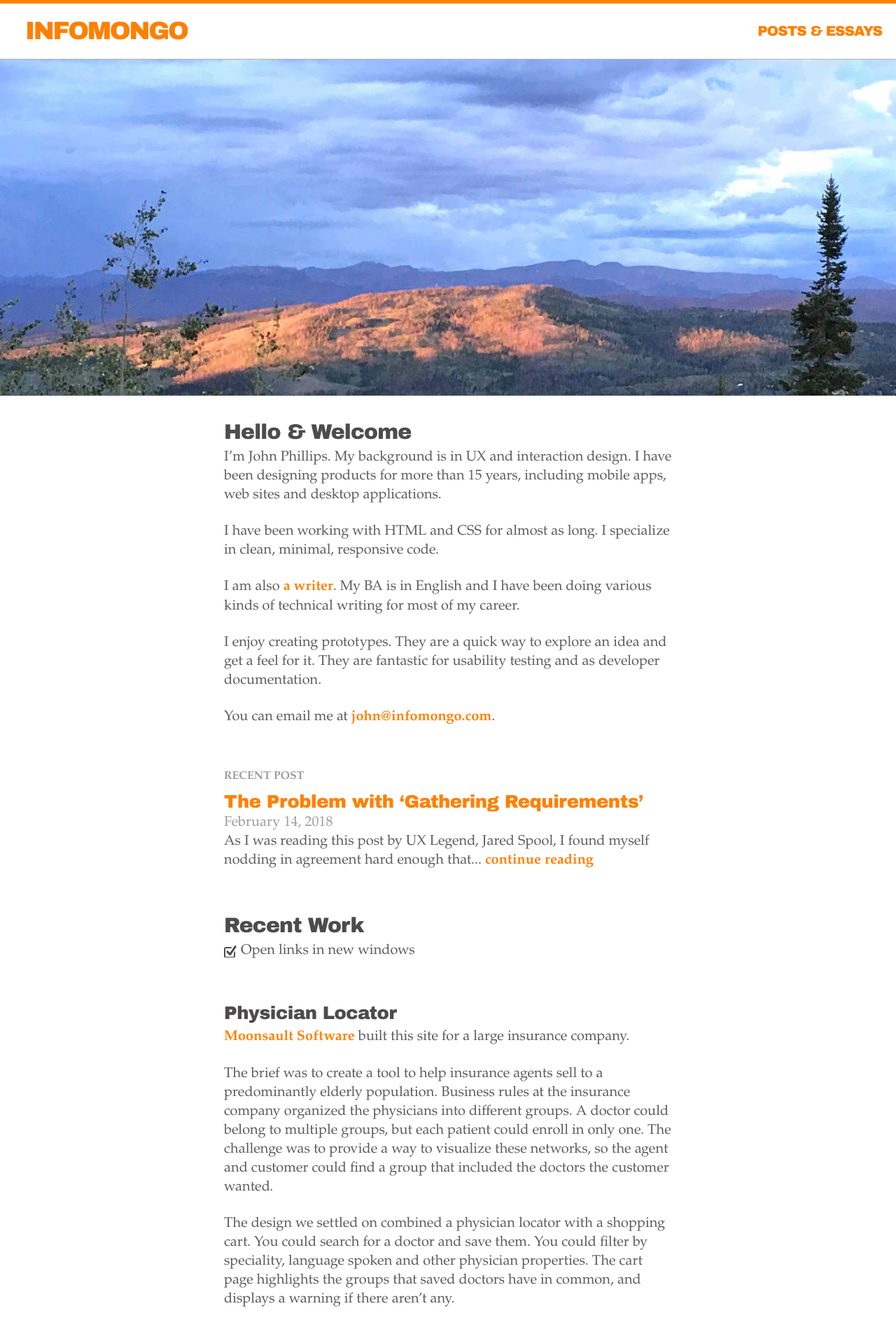
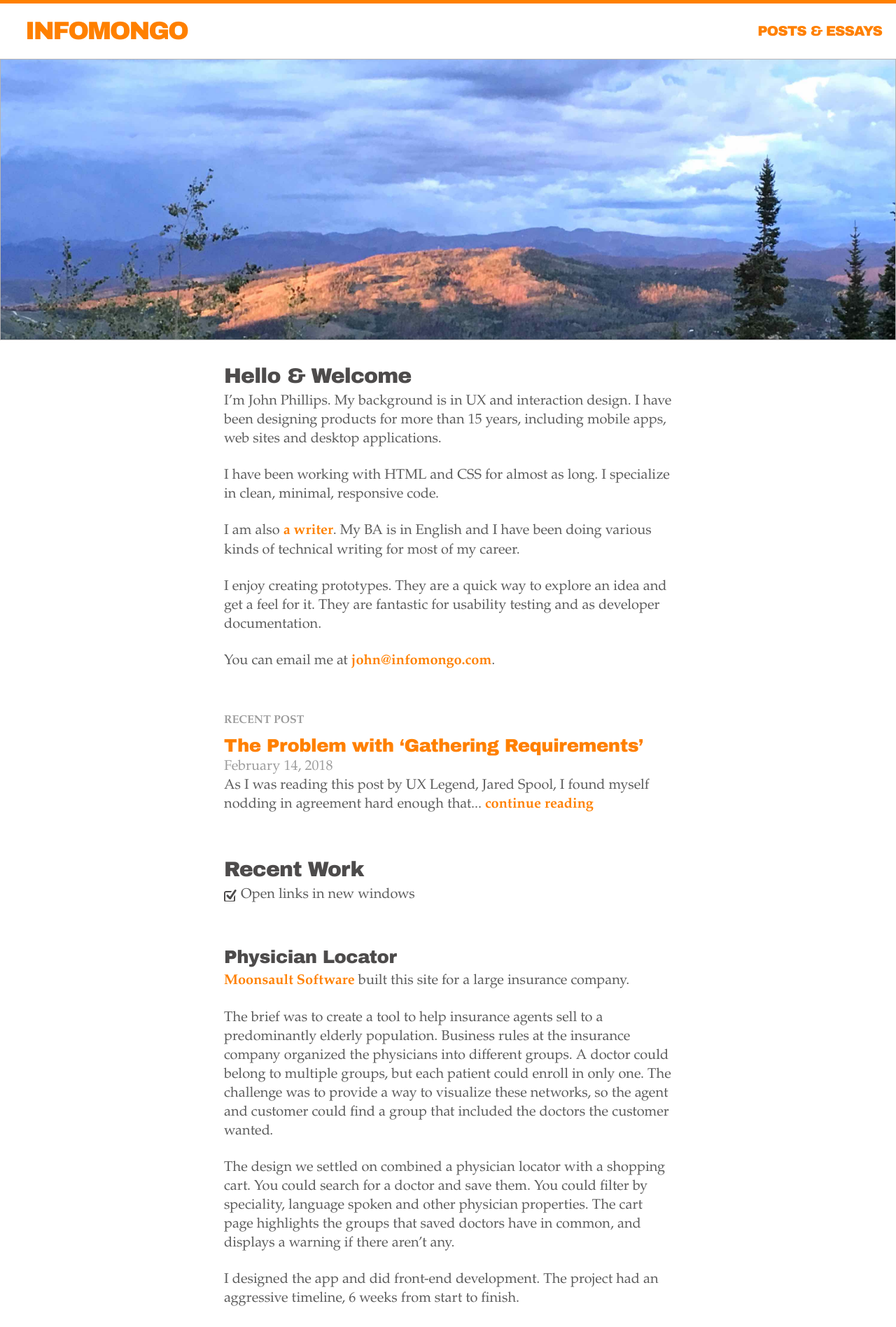
Before and after one commit to infomongo/infomongo.github.io, a Jekyll site: the page built from index.html, in a window 1280 px wide. Shown: the top 1896 px of the page at 70% size. Built offline with Jekyll 4.4.1, drawn with Linux system fonts in a browser that asks for light colours.

Commit message:
that css seems insane

```diff
--- a/_includes/index.scss
+++ b/_includes/index.scss
@@ -469,8 +469,8 @@ img {
 @media (min-width: 500px) {
 	img {
 		&.full-width {
-			max-width: 120%;
-			margin-left: -10%;
+			//max-width: 120%;
+			//margin-left: -10%;
 		}
 		&.wrap-right {
 			float: left;
```
